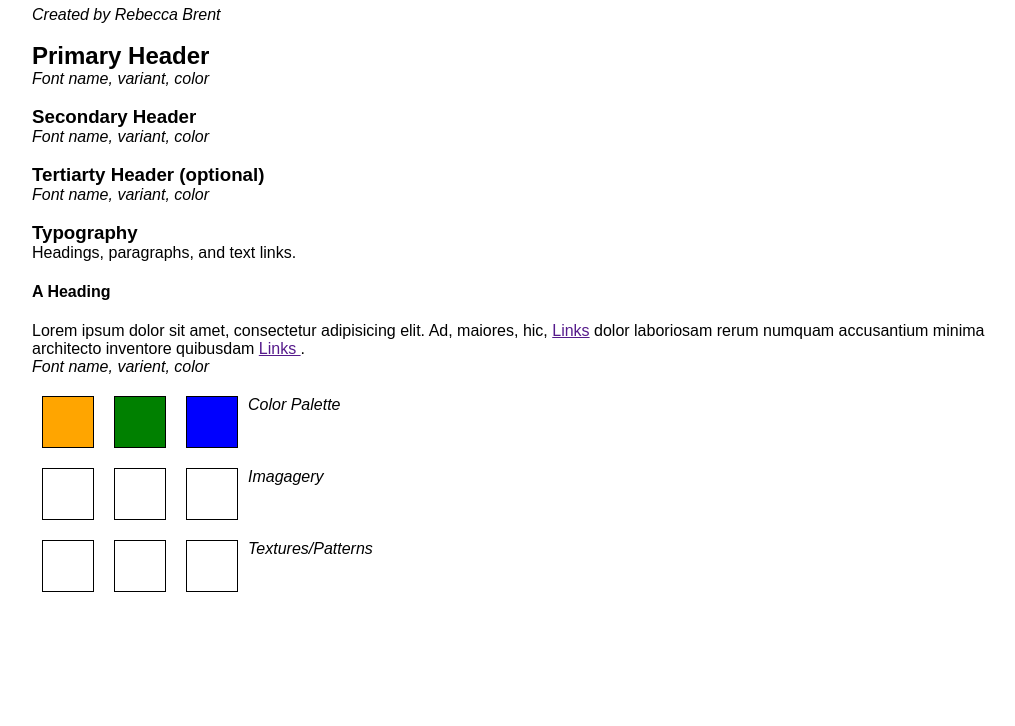
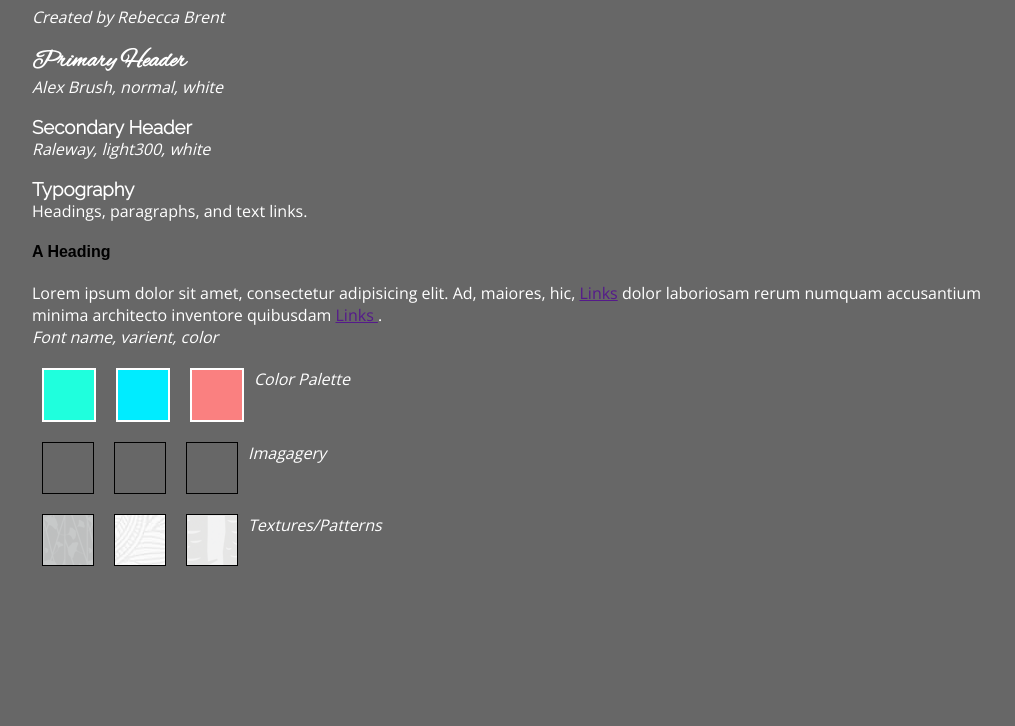
Before and after one commit to rbrent1/p2-dashboard, a plain HTML site: page style-tile/index.html in a window 1280 px wide. Shown: the part 74-800 px from the top of the page, without its empty margins (108-1123 px from the left). Drawn offline with nearby package versions, Linux system fonts and the light colour scheme.

Commit message:
Style Tile Folder

```diff
--- a/style-tile/css/styles.css
+++ b/style-tile/css/styles.css
@@ -7,6 +7,37 @@ h2, h3, p {
 section {
 	margin: 20px 0;
 }
+
+body {
+	background: rgb(103, 103, 103);
+}
+
+h1 {
+	font-family: 'Raleway', sans-serif;
+	color: white;
+}
+
+h2 {
+	font-family: 'Alex Brush', cursive;
+	color: white;
+}
+
+h3 {
+	font-family: 'Raleway', sans-serif;
+	color: white;
+}
+
+p {
+	font-family: 'Open Sans', sans-serif;
+	color: white;
+}
+
+em {
+	font-family: 'Open Sans', sans-serif;
+	color: white;
+}
+
+
 
 .color-1,
 .color-2,
@@ -27,15 +58,30 @@ section {
 
 /* Style Tile for Amanda Zarzoza*/
 .color-1 {
-	background: orange;
+	background: rgb(31, 255, 221);
+	border: solid white 2px;
 }
 
 .color-2 {
-	background: green;
+	background: rgb(0, 236, 255);
+	border: solid white 2px;
 }
 
 .color-3 {
-	background: blue;
+	background:  rgb(250, 128, 128);
+	border: solid white 2px;
+}
+
+.pattern-1 {
+	background: url("../img/wild_flowers.png");
+}
+
+.pattern-2 {
+	background: url("../img/flowers.png");
+}
+
+.pattern-3 {
+	background: url("../img/tree_bark.png");
 }
 
 
--- a/style-tile/index.html
+++ b/style-tile/index.html
@@ -7,7 +7,12 @@
   <link rel="stylesheet" href="css/normalize.css">
   <link rel="stylesheet" href="css/grid.css">
 
-  <link href='http://fonts.googleapis.com/css?family=Raleway' rel='stylesheet' type='text/css'>
+  <link href='http://fonts.googleapis.com/css?family=Alex+Brush' rel='stylesheet' type='text/css'>
+  <link href='http://fonts.googleapis.com/css?family=Raleway:300' rel='stylesheet' type='text/css'>
+  <link href='http://fonts.googleapis.com/css?family=Open+Sans:400,300' rel='stylesheet' type='text/css'>
+
+
+
 
   <link rel="stylesheet" href="css/styles.css">
 
@@ -25,17 +30,12 @@
 			<br><br>
 
 			<h2>Primary Header</h2>
-			<em>Font name, variant, color</em>
+			<em>Alex Brush, normal, white</em>
 
 			<br><br>
 
 			<h3>Secondary Header</h3>
-			<em>Font name, variant, color</em>
-
-			<br><br>
-
-			<h3>Tertiarty Header (optional)</h3>
-			<em>Font name, variant, color</em>
+			<em>Raleway, light300, white</em>
 
 			<br><br>
 
```
Also changed, not shown: style-tile/img/flowers.png (added), style-tile/img/tree_bark.png (added), style-tile/img/wild_flowers.png (added).
